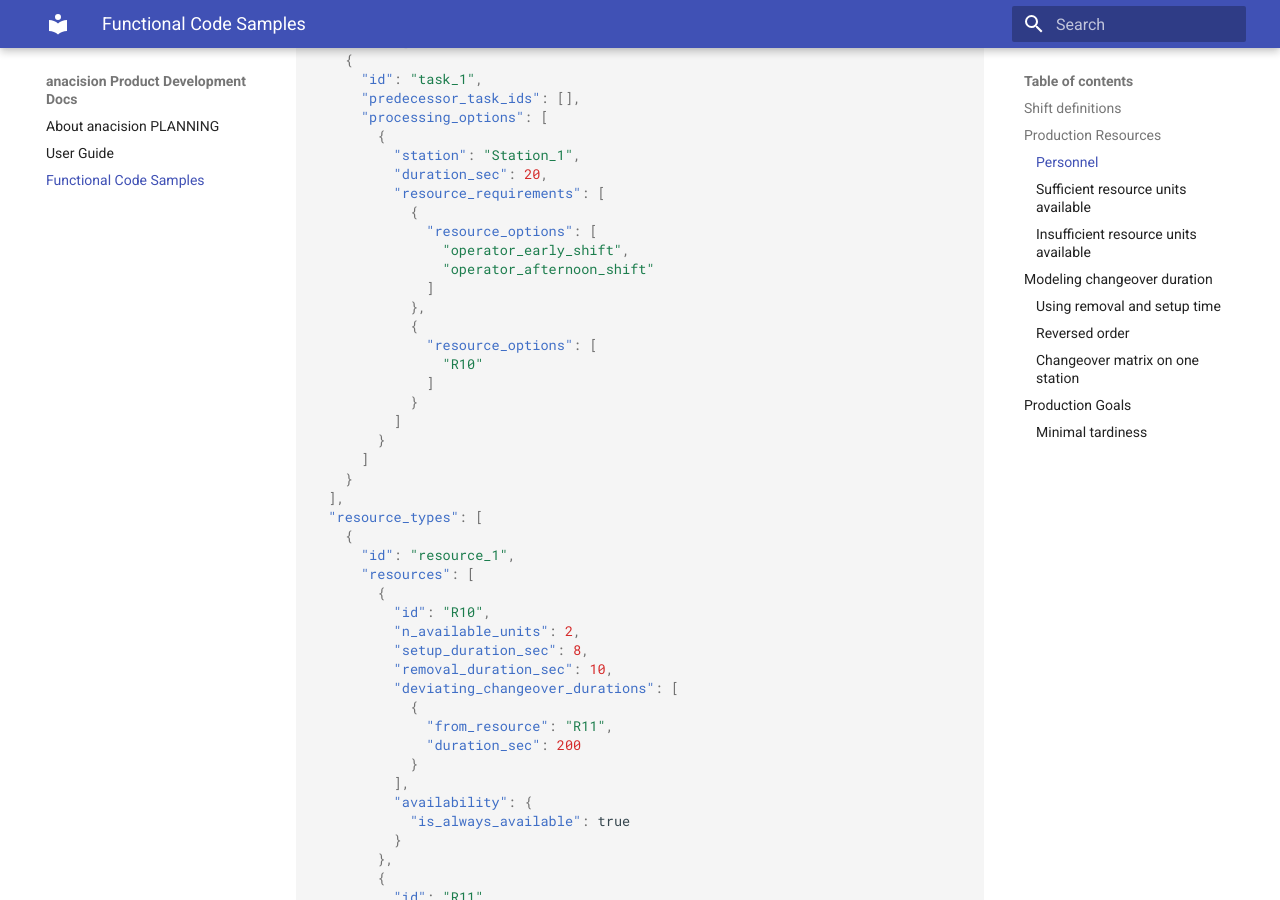
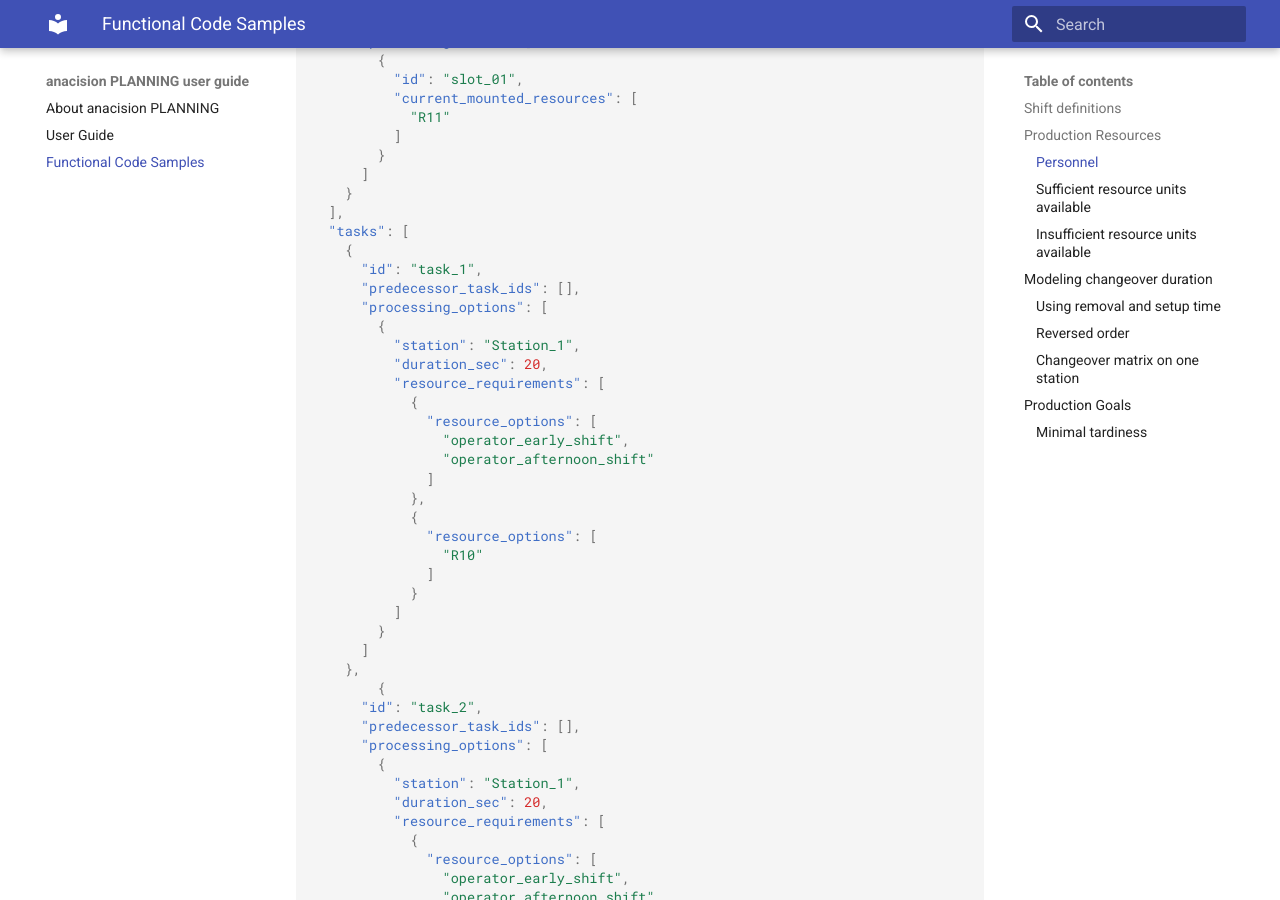
Before and after one commit to anacision/anacision-planning-user-guide, an MkDocs documentation site: the page built from docs/user_guide/working_code_samples.md, in a window 1280 px wide and 900 px high, scrolled down 2167 px. Built offline with MkDocs 1.6.1 and Material for MkDocs 9.7.7, drawn with Linux system fonts in a browser that asks for light colours; some of the changed text lies outside the part shown.

Commit message:
feat: use functional samples

````diff
--- a/docs/user_guide/sample_code/availability_definitions.json
+++ b/docs/user_guide/sample_code/availability_definitions.json
@@ -42,6 +42,16 @@
           "duration_sec": 7200
         }
       ]
+    },
+    {
+      "id": "task_2",
+      "predecessor_task_ids": [],
+      "processing_options": [
+        {
+          "station": "Station_1",
+          "duration_sec": 7200
+        }
+      ]
     }
   ],
   "algorithm_parameters": {
--- a/docs/user_guide/sample_code/sample_workers.json
+++ b/docs/user_guide/sample_code/sample_workers.json
@@ -18,6 +18,29 @@
   "tasks": [
     {
       "id": "task_1",
+      "predecessor_task_ids": [],
+      "processing_options": [
+        {
+          "station": "Station_1",
+          "duration_sec": 20,
+          "resource_requirements": [
+            {
+              "resource_options": [
+                "operator_early_shift",
+                "operator_afternoon_shift"
+              ]
+            },
+            {
+              "resource_options": [
+                "R10"
+              ]
+            }
+          ]
+        }
+      ]
+    },
+        {
+      "id": "task_2",
       "predecessor_task_ids": [],
       "processing_options": [
         {
@@ -194,5 +217,5 @@
     "buffer_out_dwell_duration_sec": 1,
     "start_dates_apply_to_setup": false
   },
-  "schedule_starts_at": "2022-02-02T16:30:00+00:00"
+  "schedule_starts_at": "2022-02-02T16:30:00+00:00",
 }
--- a/docs/user_guide/user_guide.md
+++ b/docs/user_guide/user_guide.md
@@ -119,7 +119,7 @@
 the time of the scheduling execution, but have tasks that are being executed and resources that are mounted. This needs to
 be modeled for each production slot within the station.
 
-```json
+```json hl_lines="6 9"
   "processing_slots": [
     {
       "id": "slot_01",
@@ -273,15 +273,15 @@
 
 #### Personnel
 
-Personnel can be characterized through their shift times and skills. In this example, there is one type of worker which is
-a machine operator that can process the tasks. There are two operators in the morning shift and one operator in the afternoon
+Personnel can be characterized through their shift times and skills. In this example, there are two types of workers.
+One type that is a machine operator and can process the tasks, whereas another one can perform the setups. There are two operators in the morning shift and one operator in the afternoon
 shift. This is represented by ```"n_available_units":2``` and ```"n_available_units":1``` respectively.
 Note that the flag ```release_resource_after_use``` is set to ```True``` which indicates that the resources
 do not need to be unmounted but instead are released to perform the next task immediately after the task has ended.
 
 
-```json
-{!user_guide/sample_code/sample_workers.json!lines=43-44 93-142 172-173}
+```json hl_lines="3 55"
+{!user_guide/sample_code/sample_workers.json!lines=66 115-196}
 ```
 [link to fully functional example](working_code_samples.md#code_workers)
 
--- a/mkdocs.yml
+++ b/mkdocs.yml
@@ -1,4 +1,4 @@
-site_name: anacision Product Development Docs
+site_name: anacision PLANNING user guide
 theme:
   name: material
   features:
````
Also changed, not shown: other parts of docs/user_guide/user_guide.md (+1 -1 lines), 1 other file.
